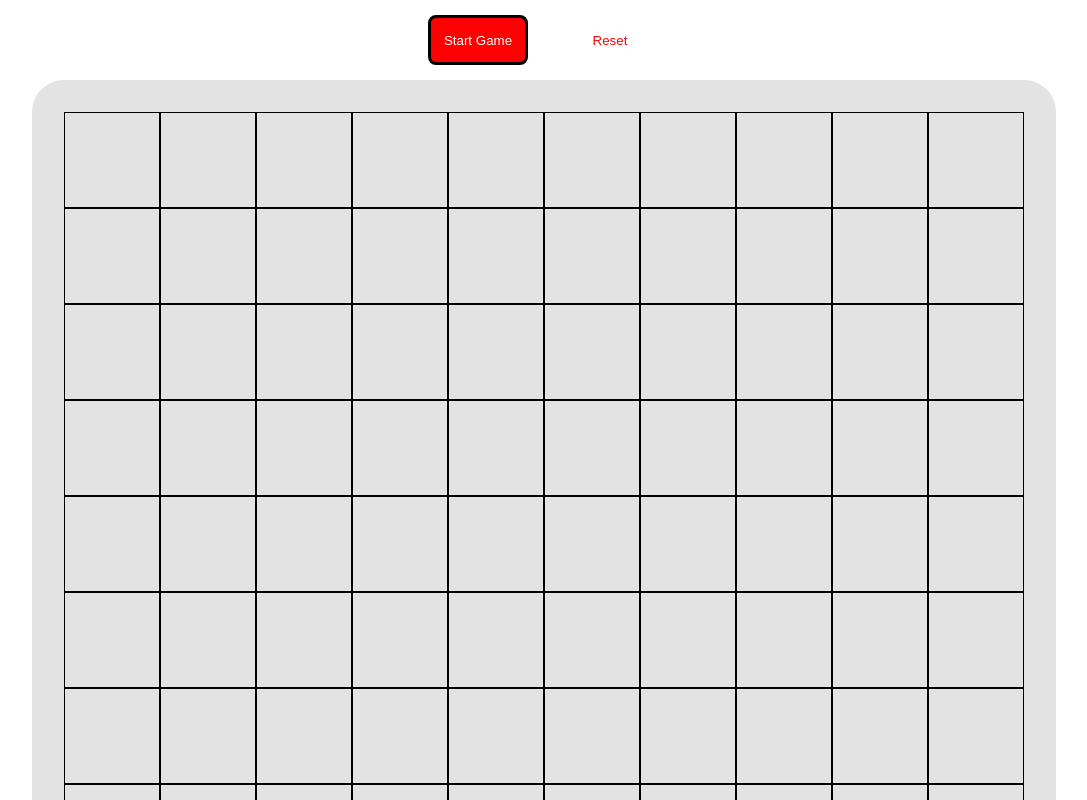
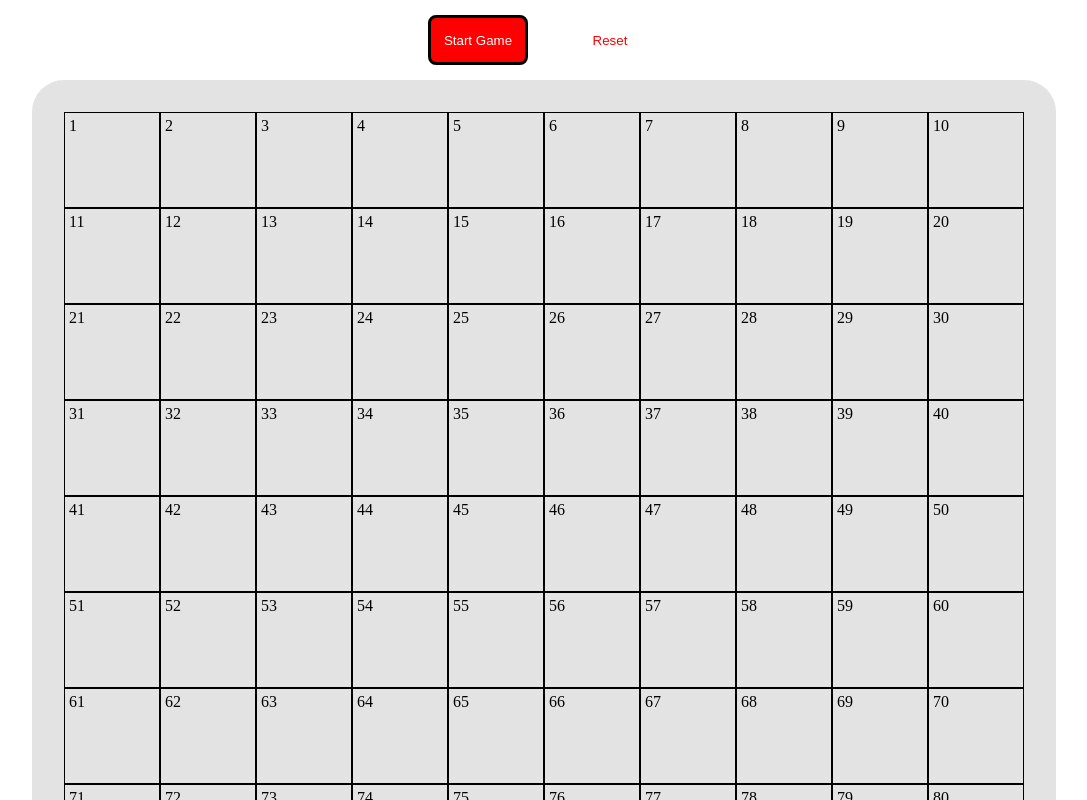
Before and after one commit to edoardorizzo/js-campominato-grid, a plain HTML site: page index.html in a window 1280 px wide. Both pictures are taken after a click on the button "Start Game". Shown: the top 800 px of the page, without its empty margins (96-1183 px from the left). Drawn offline with Linux system fonts and the light colour scheme.

Commit message:
add number in grid

```diff
--- a/assets/script.js
+++ b/assets/script.js
@@ -23,7 +23,7 @@ const containerElm = document.querySelector('.container');
 const maxCellNumber = 100;
 
 for (let i = 0; i < maxCellNumber; i++) {
-    const cellMarkup = `<div class="cell"></div>`;
+    const cellMarkup = `<div class="cell">${i + 1}</div>`;
     containerElm.innerHTML += cellMarkup;
 }
 
--- a/assets/style.css
+++ b/assets/style.css
@@ -10,6 +10,7 @@
 
 body{
     background-image: url(./img/bg.jpeg);
+    font-family: Montserrat;
 }
 
 header{
@@ -57,6 +58,7 @@ button{
     width: calc(100% / 10);
     aspect-ratio: 1;
     border: 1px solid black;
+    padding: 0.25rem;
 }
 
 .bg-red{
```
